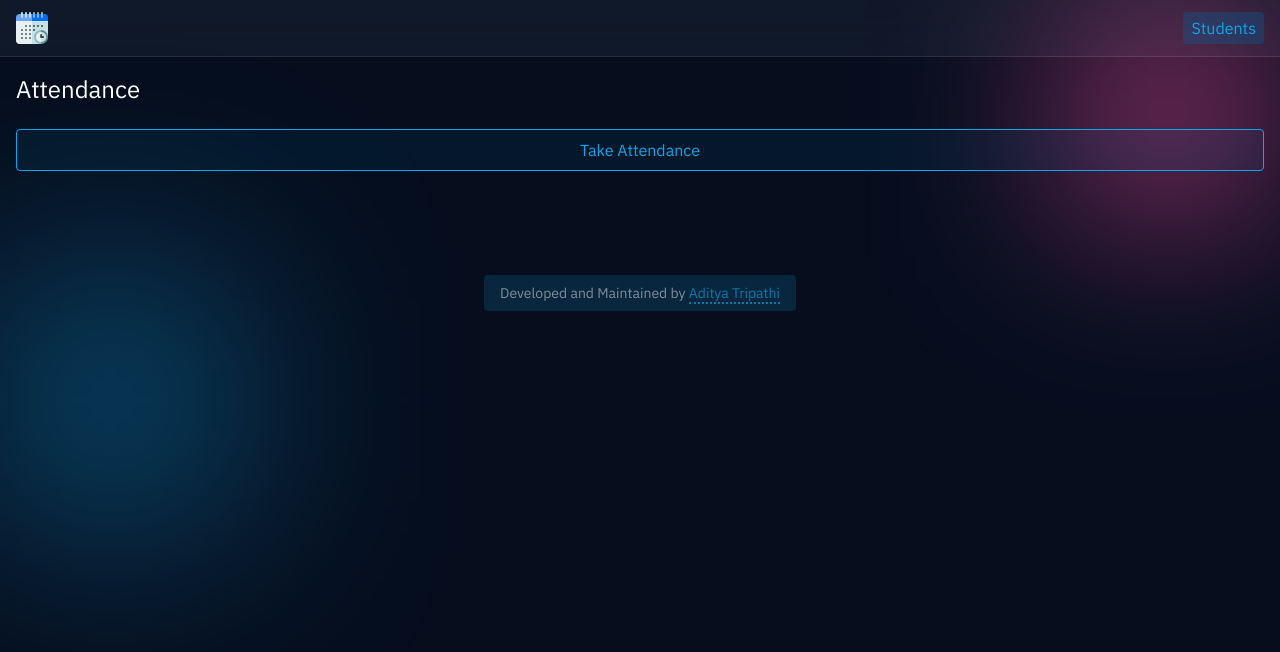
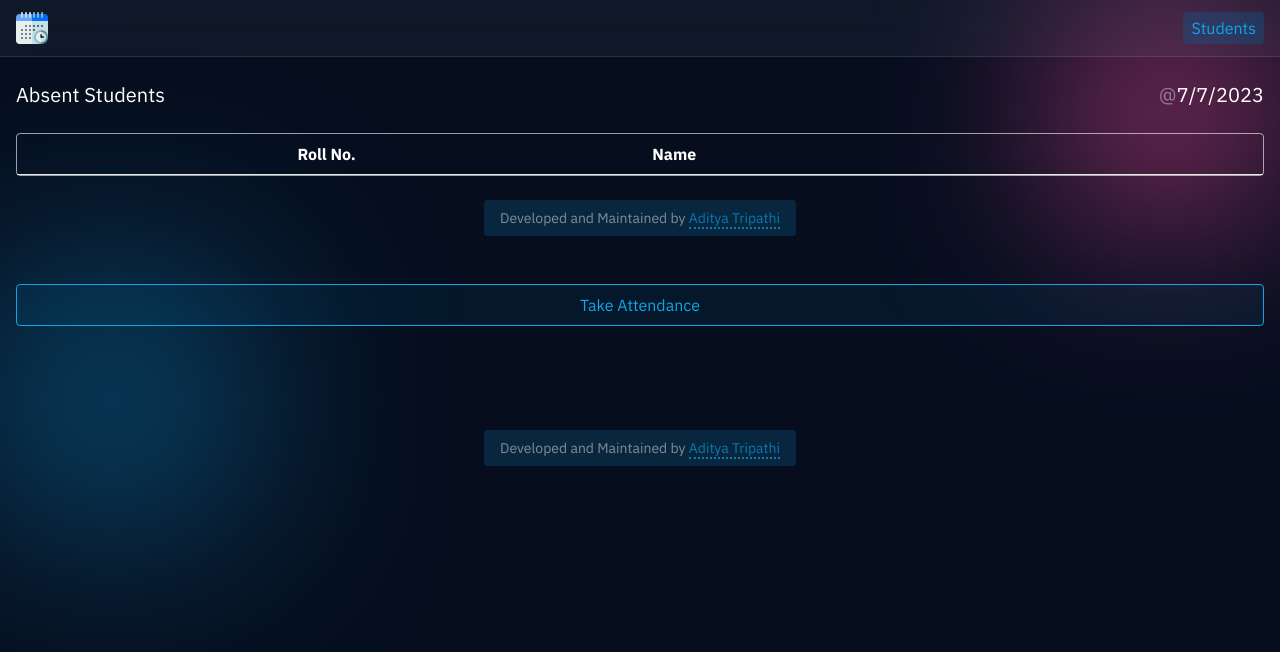
Before and after one commit to addykoder/attendance-helper, a React (Vite) app: page /#/ in a window 1280 px wide. Shown: the top 652 px of the page. Built offline with nearby package versions, Linux system fonts and the light colour scheme.

Commit message:
made attendance display

```diff
--- a/src/pages/Attendance.tsx
+++ b/src/pages/Attendance.tsx
@@ -1,13 +1,48 @@
-import { useNavigate } from "react-router-dom";
-
+import { useNavigate } from 'react-router-dom';
+import useLocalStorage from '../helper/useLocalStorage';
+import { studentsType } from '../helper/types';
 
 export default function Attendance() {
-	const navigate = useNavigate()
+	const navigate = useNavigate();
+
+	const [attendance] = useLocalStorage<studentsType>('attendance', []);
+
 	return (
 		<>
-			<h1 className='text-2xl mt-4'>Attendance</h1>
+			<div className='printable'>
+				<div className="header flex items-center justify-between">
+					<h3 className='text-xl my-6'>Absent Students</h3>
+					<span className='text-xl'><span className='opacity-40'>@</span>{new Date().toLocaleDateString('en-IN')}</span>
+				</div>
 
-			<button className='text-sky-500 border-spacing-2 px-2 py-2 border rounded border-sky-500 bg-sky-700 bg-opacity-10 w-full my-6' onClick={()=>navigate('/take-attendance')}>
+				<div className='border rounded border-white/60'>
+					<table className='m-auto w-full'>
+							<thead className='border-b'>
+								<th>Roll No.</th>
+								<th className='text-left pl-4 py-2'>Name</th>
+							</thead>
+						<tbody>
+							{attendance
+								.sort((s1, s2) => s1.roll - s2.roll)
+								.map(s => (
+									<tr key={s.key} className='border-b border-white/60 last:border-none hover:bg-sky-700 hover:bg-opacity-20'>
+										<td className='px-2 py-2 font-light text-center'>{s.roll}</td>
+										<td className='px-4 py-2'>{s.name}</td>
+									</tr>
+								))}
+						</tbody>
+					</table>
+				</div>
+
+			<div className="flex justify-center mb-6">
+			<div className='opacity-70 text-sm bg-sky-900 bg-opacity-60 rounded px-4 py-2 m-auto max-w-sm text-center mt-6'>
+				<span className='opacity-70'>Developed and Maintained by {' '}</span>
+				<a className='text-sky-500 no-underline border-b-2 border-dotted border-sky-500' href='https://adityatripathi.com'>Aditya Tripathi</a>
+			</div></div>
+
+			</div>
+
+			<button className='text-sky-500 border-spacing-2 px-2 py-2 border rounded border-sky-500 bg-sky-700 bg-opacity-10 w-full my-6' onClick={() => navigate('/take-attendance')}>
 				Take Attendance
 			</button>
 		</>
--- a/src/pages/StudentList.tsx
+++ b/src/pages/StudentList.tsx
@@ -64,7 +64,7 @@ export default function StudentList() {
 			<div className='border rounded border-white/60'>
 				<table className='m-auto w-full'>
 					<tbody>
-						{students.map(s => (
+						{students.sort((s1, s2) => s1.roll - s2.roll).map(s => (
 							<tr key={s.key} className='border-b border-white/60 last:border-none hover:bg-sky-700 hover:bg-opacity-20' onClick={() => {
 								// setting up the variables for modal
 								setActiveModalName(students.filter(x => x.key === s.key)[0].name)
--- a/src/pages/TakeAttendance.tsx
+++ b/src/pages/TakeAttendance.tsx
@@ -21,7 +21,7 @@ export default function TakeAttendance() {
 			<div className='border rounded border-white/60'>
 				<table className='m-auto w-full'>
 					<tbody>
-						{students.map(s => (
+						{students.sort((s1, s2) => s1.roll - s2.roll).map(s => (
 							<tr
 								key={s.key}
 								className={ `border-b border-white/60 last:border-none ${attendance.map(s => s.key).includes(s.key)?'bg-sky-500/60':''}` }
```
